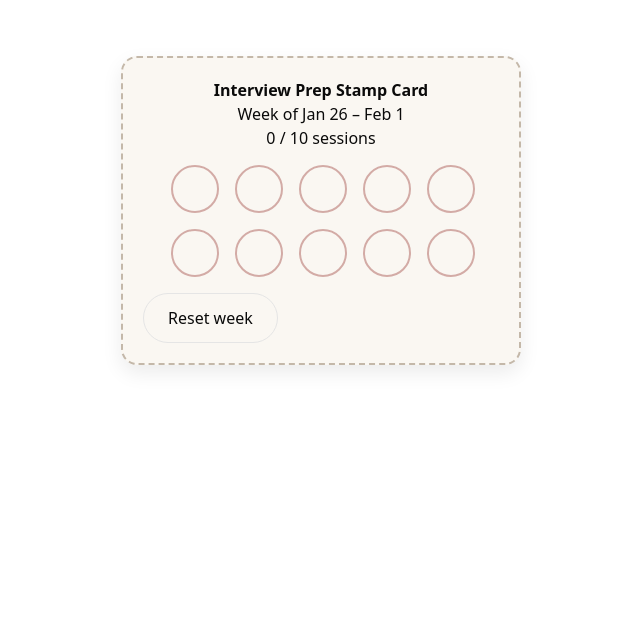
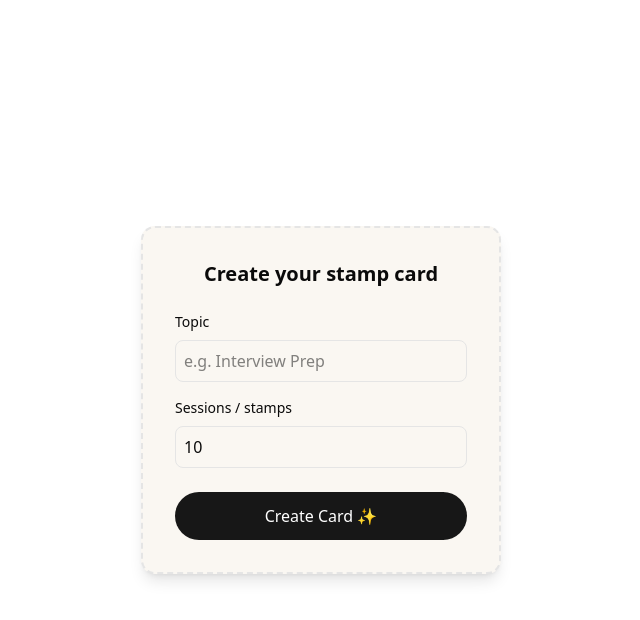
Before and after one commit to Vivian-Tung/interview-stamp-card, a Next.js app: page / in a window 1280 px wide. Shown: the top 620 px of the page, without its empty margins (319-959 px from the left). Built offline with nearby package versions, Linux system fonts and the light colour scheme.

Commit message:
create stamp card option

```diff
--- /dev/null
+++ b/app/CreateCard.tsx
@@ -0,0 +1,56 @@
+"use client";
+import { useState } from "react";
+
+export default function CreateCard({ onCreate }) {
+  const [title, setTitle] = useState("");
+  const [total, setTotal] = useState(10);
+
+  const handleSubmit = () => {
+    const newConfig = {
+      title,
+      totalStamps: Number(total),
+    };
+
+    localStorage.setItem("cardConfig", JSON.stringify(newConfig));
+    onCreate(newConfig);
+  };
+
+  return (
+    <main className="min-h-screen flex items-center justify-center">
+      <div className="bg-[#faf7f2] border-2 border-dashed rounded-xl p-8 w-[360px] shadow-lg">
+        <h1 className="text-xl font-semibold text-center mb-6">
+          Create your stamp card
+        </h1>
+
+        <label className="block mb-2 text-sm font-medium">
+          Topic
+        </label>
+        <input
+          className="w-full border rounded-md p-2 mb-4"
+          placeholder="e.g. Interview Prep"
+          value={title}
+          onChange={(e) => setTitle(e.target.value)}
+        />
+
+        <label className="block mb-2 text-sm font-medium">
+          Sessions / stamps
+        </label>
+        <input
+          type="number"
+          min={3}
+          max={60}
+          className="w-full border rounded-md p-2 mb-6"
+          value={total}
+          onChange={(e) => setTotal(Number(e.target.value))}
+        />
+
+        <button
+          onClick={handleSubmit}
+          className="w-full bg-neutral-900 text-white rounded-full py-3"
+        >
+          Create Card ✨
+        </button>
+      </div>
+    </main>
+  );
+}
--- a/app/page.tsx
+++ b/app/page.tsx
@@ -3,6 +3,13 @@
 import { SpeedInsights } from "@vercel/speed-insights/next"
 import { useEffect, useState, useRef } from "react";
 import { Confetti, type ConfettiRef } from "@/components/ui/confetti";
+import CreateCard from "./CreateCard";
+
+
+type CardConfig = {
+  title: string;
+  totalStamps: number;
+}
 
 type WeekInfo = {
   start: Date;
@@ -10,6 +17,8 @@ type WeekInfo = {
   key: string;
   label: string;
 };
+
+
 
 export function getCurrentWeek(date = new Date()): WeekInfo {
   const d = new Date(date);
@@ -38,21 +47,34 @@ export function getCurrentWeek(date = new Date()): WeekInfo {
 }
 
 export default function Home() {
-  const confettiRef = useRef<ConfettiRef>(null)
-  const totalStamps = 10;
+  const STAMPS_PER_ROW = 5;
+  const [config, setConfig] = useState<CardConfig | null>(null);
+
+  const totalStamps = config?.totalStamps ?? 0;
   const week = getCurrentWeek();
-  // const [filledCount, setFillCount] = useState(0);
-  const [stamps, setStamps] = useState<boolean[]>(
-    Array(totalStamps).fill(false)
-  );
+  const [stamps, setStamps] = useState<boolean[]>([]);
+  const columns = totalStamps > 0 ? Math.min(totalStamps, STAMPS_PER_ROW) : 1;
   const filledCount = stamps.filter(Boolean).length;
+  const empty = Array(totalStamps).fill(false);
+  const nextIndex = stamps.findIndex(s => !s);
+
   const [showConfetti, setShowConfetti] = useState(false);
-  const empty = Array(totalStamps).fill(false);
 
 
   useEffect(() => {
+    const saved = localStorage.getItem("cardConfig");
+    if (saved) {
+      setConfig(JSON.parse(saved));
+    }
+  }, []);
+
+  useEffect(() => {
+    if (!config) return;
+
     const storedWeekKey = localStorage.getItem("weekKey");
     const stored = localStorage.getItem("stamps");
+
+    const empty = Array(config.totalStamps).fill(false);
 
     if (storedWeekKey === week.key && stored) {
       setStamps(JSON.parse(stored));
@@ -60,27 +82,23 @@ export default function Home() {
       localStorage.setItem("weekKey", week.key);
       localStorage.setItem("stamps", JSON.stringify(empty));
       setStamps(empty);
+    }
+  }, [config, week.key]);
 
-    }
-  }, [week.key]);
 
   useEffect(() => {
-    localStorage.setItem("filledCount", String(filledCount));
-  }, [filledCount]);
+    if (stamps.length === 0) return;
+    localStorage.setItem("stamps", JSON.stringify(stamps));
+  }, [stamps]);
+
+  const prevFilled = useRef(0);
 
   useEffect(() => {
-    if (filledCount == totalStamps) {
+    if (filledCount === totalStamps && prevFilled.current !== totalStamps) {
       setShowConfetti(true);
     }
-  })
-  // const handlePrepToday = () => {
-  //   setFillCount((prev) => {
-  //     if (prev >= totalStamps) return prev;
-  //     const next = prev + 1;
-  //     if (next === totalStamps) setShowConfetti(true);
-  //     return next;
-  //   });
-  // };
+    prevFilled.current = filledCount;
+  }, [filledCount, totalStamps]);
 
   const toggleStamp = (index: number) => {
     setStamps(prev => {
@@ -97,14 +115,14 @@ export default function Home() {
   };
 
   const stampStyle = (filled: boolean) => ({
-    width: "48px",
-    height: "48px",
+    width: "56px",
+    height: "56px",
     borderRadius: "50%",
     border: "2px solid #8b1d18",
     display: "flex",
     alignItems: "center",
     justifyContent: "center",
-    fontSize: "9px",
+    fontSize: "10px",
     fontWeight: 700,
     letterSpacing: "0.08em",
     color: "#8b1d18",
@@ -116,8 +134,27 @@ export default function Home() {
     transition: "all 0.2s ease",
   });
 
+  if (!config) {
+    return (
+      <>
+        <CreateCard onCreate={setConfig} />
+        <SpeedInsights />
+      </>
+    );
+  }
+
   return (
     <main style={{ padding: "2rem", minHeight: "100vh" }}>
+      <button
+        className="mt-4 text-sm underline"
+        onClick={() => {
+          localStorage.removeItem("cardConfig");
+          localStorage.removeItem("stamps");
+          setConfig(null);
+        }}
+      >
+        Create a new card
+      </button>
       {showConfetti && (
         <Confetti
           className="absolute top-0 left-0 w-full h-full pointer-events-none z-50"
@@ -136,7 +173,7 @@ export default function Home() {
         }}
       >
         <p style={{ textAlign: "center", fontWeight: 600 }}>
-          Interview Prep Stamp Card
+          {config.title} Stamp Card
         </p>
 
         <p style={{ textAlign: "center" }}>Week of {week.label}</p>
@@ -145,24 +182,40 @@ export default function Home() {
         </p>
 
         {/* Stamp Grid */}
-        <div style={{ display: "flex", justifyContent: "center" }}>
+        <div
+          style={{
+            display: "flex",
+            justifyContent: "center",
+            width: "100%",
+            overflowX: "hidden",
+         }}>
           <div
             style={{
               display: "grid",
-              gridTemplateColumns: "repeat(5, 1fr)",
-              gap: "16px",
-              maxWidth: "300px",
+              gridTemplateColumns: `repeat(${columns}, 56px)`,
+              justifyContent: "center",
+              gap: "14px",
+              padding: "8px 0",
             }}
           >
-          {stamps.map((isFilled, index) => (
+          {stamps.map((isFilled, index) => {
+            const isNext = index === nextIndex;
+            return(
               <button
                 key={index}
                 onClick={() => toggleStamp(index)}
-              style={stampStyle(isFilled)}
+                style={{
+                  ...stampStyle(isFilled),
+                  boxShadow: isNext
+                    ? "0 0 0 3px rgba(139,29,24,0.3)"
+                    : "none",
+                  cursor: "pointer",
+                }}
               >
                 {isFilled ? "DONE" : ""}
               </button>
-          ))}
+            );
+          })}
           </div>
         </div>
 
```
Lines whose indentation alone changed are shown as unchanged.
